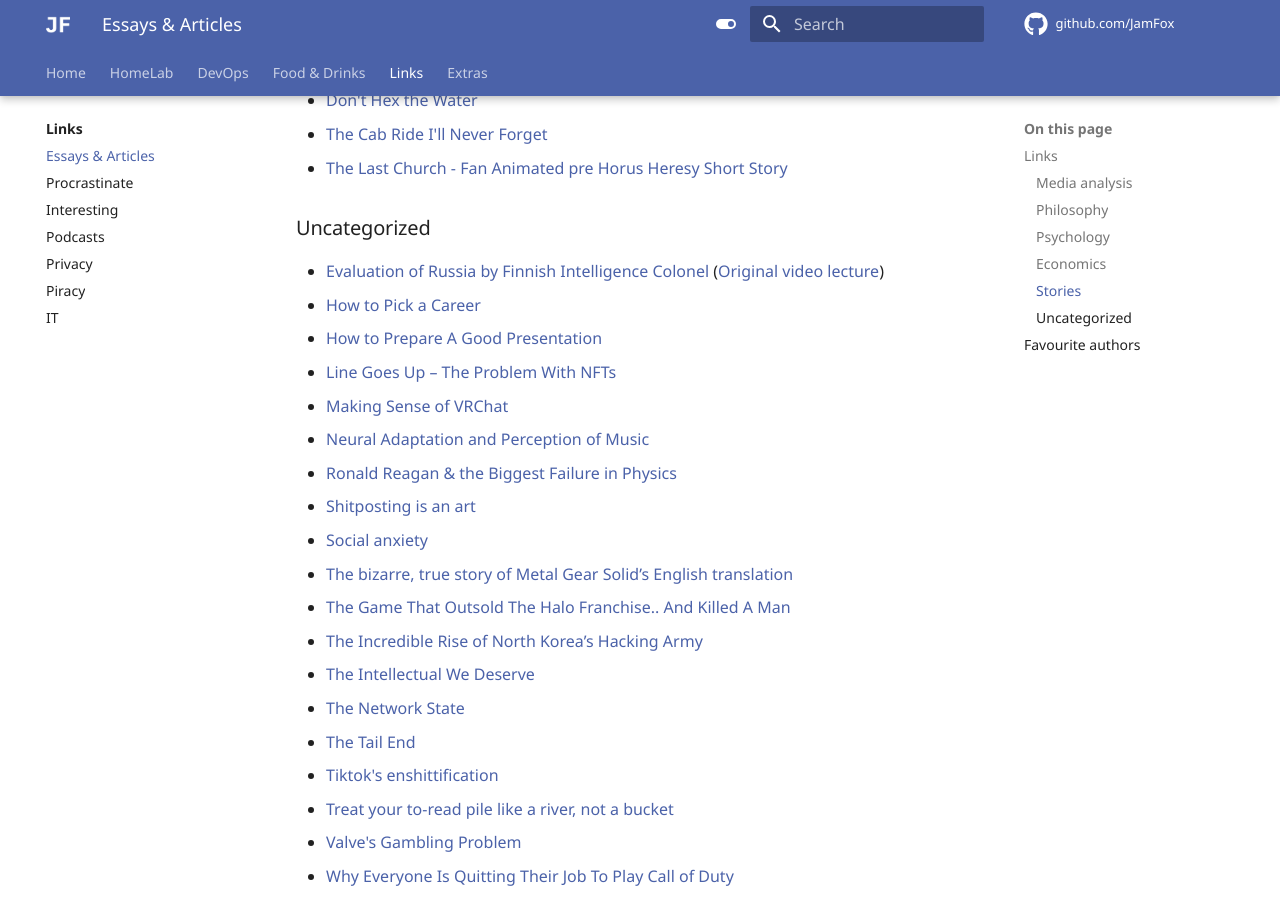
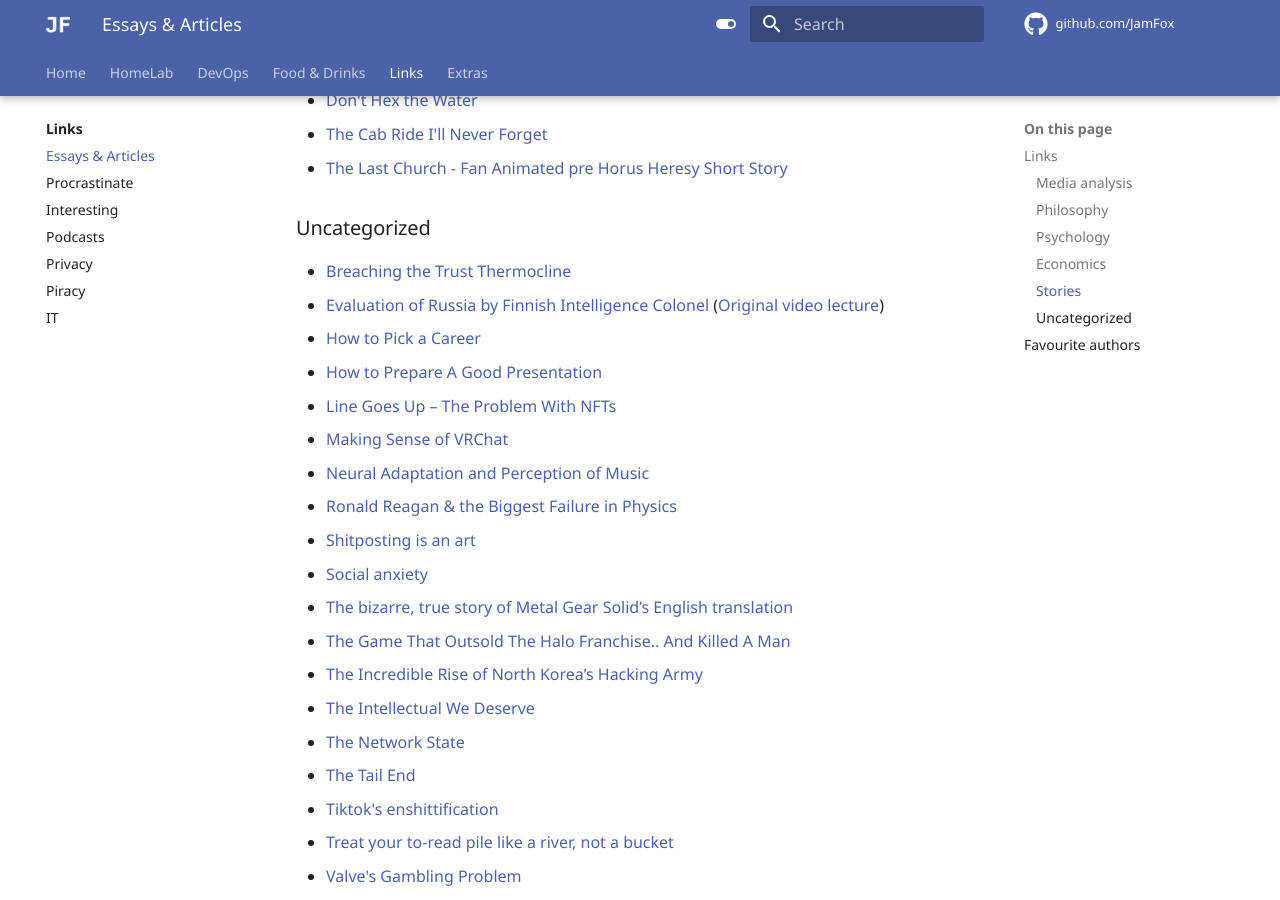
Before and after one commit to JamFox/docs.jamfox.dev, an MkDocs documentation site: the page built from docs/content/links/essays.md, in a window 1280 px wide and 900 px high, scrolled down 1524 px. Built offline with MkDocs 1.6.1 and Material for MkDocs 9.7.7, drawn with Linux system fonts in a browser that asks for light colours; comment, search, counter and statistics services are not loaded.

Commit message:
add trust thermocline

```diff
--- a/docs/content/links/essays.md
+++ b/docs/content/links/essays.md
@@ -54,6 +54,7 @@ title: "Essays & Articles"
 
 ### Uncategorized
 
+- [Breaching the Trust Thermocline](https://every.to/p/breaching-the-trust-thermocline-is-the-biggest-hidden-risk-in-business)
 - [Evaluation of Russia by Finnish Intelligence Colonel](https://the-culture-shocks.blogspot.com/2022/03/evaluation-of-russia-by-finish.html) ([Original video lecture](https://www.youtube.com/watch?v=kF9KretXqJw))
 - [How to Pick a Career](https://waitbutwhy.com/2018/04/picking-career.html)
 - [How to Prepare A Good Presentation](https://fouryears.eu/2019/02/11/how-to-prepare-a-good-presentation/)
```
